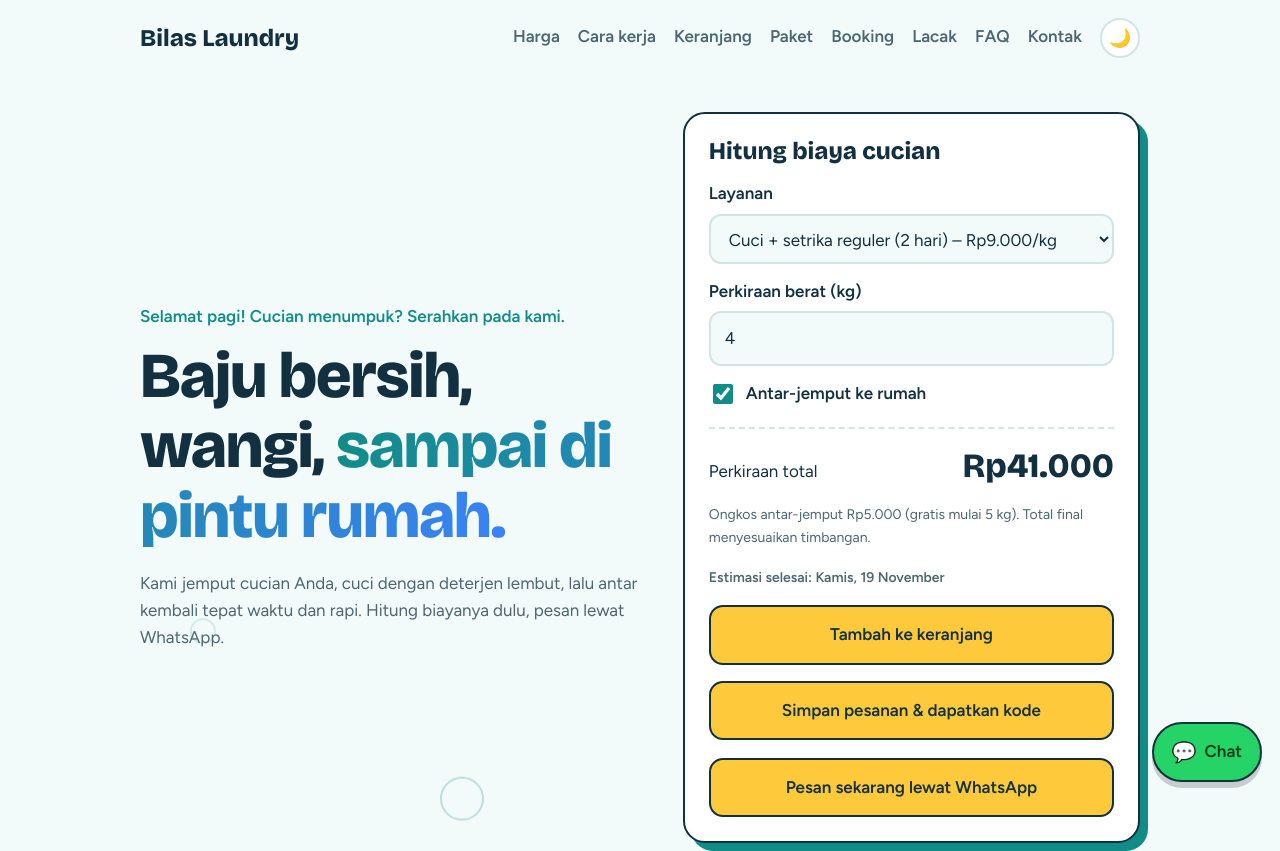
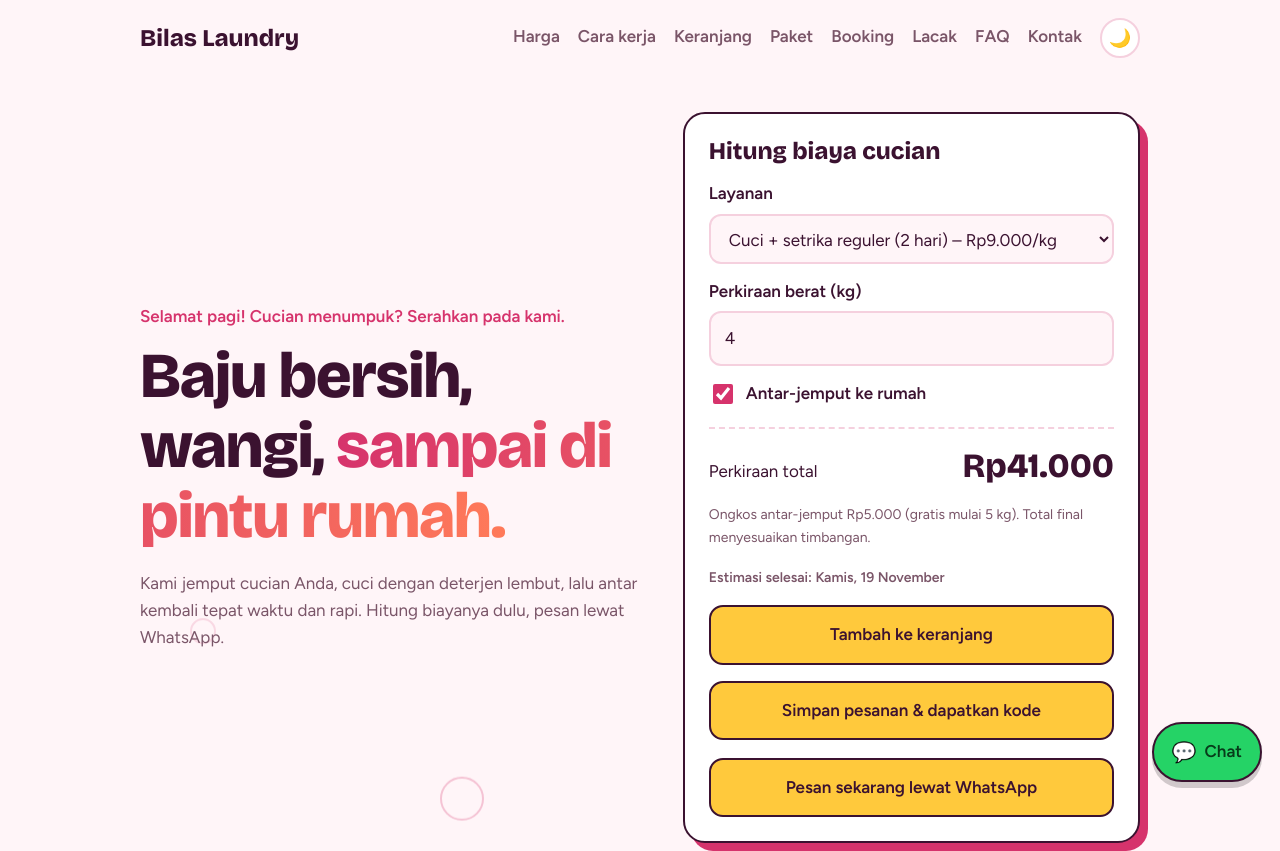
Before and after one commit to MariaPeronika12/laundry, a plain HTML site: page bilas-laundry/index.html in a window 1280 px wide. Shown: the top 851 px of the page. Drawn offline with nearby package versions, Linux system fonts and the light colour scheme.

Commit message:
Ganti tema warna menjadi pink

```diff
--- a/bilas-laundry/style.css
+++ b/bilas-laundry/style.css
@@ -1,15 +1,15 @@
 /* Bilas Laundry – style.css: warna memakai variabel di :root */
 :root{
-  --bg:#F3FBFA;--surface:#FFFFFF;--ink:#12303F;--muted:#4C6672;--line:#CFE6E4;
-  --teal:#128C87;--teal-ink:#FFFFFF;--sun:#FFC93C;--sun-ink:#12303F;--wash:#D9F1F0;
+  --bg:#FFF5F8;--surface:#FFFFFF;--ink:#3B1230;--muted:#7A5568;--line:#F5D0DE;
+  --teal:#D6336C;--teal-ink:#FFFFFF;--sun:#FFC93C;--sun-ink:#3B1230;--wash:#FFE3EC;
   box-sizing:border-box;padding-top:env(safe-area-inset-top,0px);padding-bottom:env(safe-area-inset-bottom,0px);
 }
 @media (prefers-color-scheme:dark){:root:not([data-theme="light"]){
-  --bg:#0D1F28;--surface:#14303C;--ink:#E8F5F4;--muted:#9DBBC2;--line:#25465A;
-  --teal:#3CC4BC;--teal-ink:#0D1F28;--wash:#173B47;}}
+  --bg:#2A1020;--surface:#3A1830;--ink:#FFEAF2;--muted:#D9A7BD;--line:#5A2A47;
+  --teal:#FF7FA8;--teal-ink:#2A1020;--wash:#4A1F3A;}}
 :root[data-theme="dark"]{
-  --bg:#0D1F28;--surface:#14303C;--ink:#E8F5F4;--muted:#9DBBC2;--line:#25465A;
-  --teal:#3CC4BC;--teal-ink:#0D1F28;--wash:#173B47;}
+  --bg:#2A1020;--surface:#3A1830;--ink:#FFEAF2;--muted:#D9A7BD;--line:#5A2A47;
+  --teal:#FF7FA8;--teal-ink:#2A1020;--wash:#4A1F3A;}
 html{scroll-padding-top:env(safe-area-inset-top,0px);scroll-behavior:smooth}
 *{box-sizing:border-box}
 body{margin:0;background:var(--bg);color:var(--ink);font:400 17px/1.6 Figtree,system-ui,sans-serif}
@@ -67,7 +67,7 @@ footer{padding:28px 0 36px;color:var(--muted);font-size:14px;border-top:1px soli
 /* Hari 6: tampilan lebih menarik */
 body{background:radial-gradient(1100px 480px at 90% -10%,var(--wash),transparent 60%),var(--bg)}
 .hero{position:relative}
-.hero h1 span{background:linear-gradient(90deg,var(--teal),#3B82F6);-webkit-background-clip:text;background-clip:text;color:transparent}
+.hero h1 span{background:linear-gradient(90deg,var(--teal),#FF7A59);-webkit-background-clip:text;background-clip:text;color:transparent}
 .bubbles{position:absolute;inset:0;overflow:hidden;pointer-events:none;z-index:-1}
 .bubbles i{position:absolute;bottom:-60px;border-radius:50%;border:2px solid var(--teal);opacity:.35;animation:naik 12s linear infinite}
 .bubbles i:nth-child(1){left:5%;width:26px;height:26px}
@@ -140,19 +140,19 @@ button.btn{font:inherit;font-weight:600;cursor:pointer;width:100%}
 /* Galeri sebelum & sesudah */
 .ba{position:relative;max-width:760px;aspect-ratio:16/9;border-radius:20px;overflow:hidden;border:2px solid var(--ink);touch-action:pan-y}
 .ba-pane{position:absolute;inset:0;display:flex;align-items:flex-end;padding:16px}
-.ba-pane span{padding:6px 14px;border-radius:999px;background:rgba(18,48,63,.85);color:#fff;font-weight:600;font-size:14px}
+.ba-pane span{padding:6px 14px;border-radius:999px;background:rgba(59,18,48,.85);color:#fff;font-weight:600;font-size:14px}
 .ba-sebelum{background:radial-gradient(circle at 22% 38%,#6b4a2b 0 7%,transparent 8%),radial-gradient(circle at 58% 58%,#7a5a35 0 9%,transparent 10%),radial-gradient(circle at 80% 28%,#5a3d22 0 5%,transparent 6%),radial-gradient(circle at 38% 72%,#6b4a2b 0 4%,transparent 5%),linear-gradient(135deg,#b9a98f,#a39279)}
 .ba-sesudah{justify-content:flex-end;background:radial-gradient(circle at 72% 30%,rgba(255,255,255,.8) 0 4%,transparent 5%),radial-gradient(circle at 30% 65%,rgba(255,255,255,.6) 0 3%,transparent 4%),linear-gradient(135deg,#e9f8f7,#b9e6e3);clip-path:inset(0 0 0 50%)}
 .ba input{position:absolute;inset:0;width:100%;height:100%;margin:0;opacity:0;cursor:ew-resize;z-index:3}
 .ba-garis{position:absolute;top:0;bottom:0;left:50%;width:4px;margin-left:-2px;background:#fff;z-index:2;pointer-events:none}
-.ba-garis::after{content:"\2194";position:absolute;top:50%;left:50%;transform:translate(-50%,-50%);width:44px;height:44px;border-radius:50%;background:var(--sun);color:#12303F;display:grid;place-items:center;font-weight:800;border:2px solid #12303F}
+.ba-garis::after{content:"\2194";position:absolute;top:50%;left:50%;transform:translate(-50%,-50%);width:44px;height:44px;border-radius:50%;background:var(--sun);color:#3B1230;display:grid;place-items:center;font-weight:800;border:2px solid #3B1230}
 .ba input:focus-visible ~ .ba-garis{box-shadow:0 0 0 4px var(--sun)}
 
 /* Estimasi selesai dan tombol kembali ke atas */
 .estimasi{font-weight:600;color:var(--teal)}
 .atas{position:fixed;left:18px;bottom:calc(18px + env(safe-area-inset-bottom,0px));z-index:50;width:46px;height:46px;border-radius:50%;border:2px solid var(--ink);background:var(--surface);color:var(--ink);font-size:20px;font-weight:800;cursor:pointer}
 .atas[hidden]{display:none}
-.atas:hover{background:var(--sun);color:#12303F}
+.atas:hover{background:var(--sun);color:#3B1230}
 
 /* Tentang kami */
 .tentang{display:grid;grid-template-columns:1.2fr 1fr;gap:32px;align-items:center}
@@ -192,7 +192,7 @@ button.btn{font:inherit;font-weight:600;cursor:pointer;width:100%}
 .paket{display:grid;grid-template-columns:repeat(3,1fr);gap:16px}
 .pk{position:relative;background:var(--surface);border:2px solid var(--line);border-radius:18px;padding:24px;display:flex;flex-direction:column;gap:6px}
 .pk.pop{border-color:var(--teal);box-shadow:0 10px 0 var(--wash)}
-.pk em{position:absolute;top:-12px;right:16px;background:var(--sun);color:#12303F;font-style:normal;font-weight:600;font-size:13px;padding:3px 12px;border-radius:999px}
+.pk em{position:absolute;top:-12px;right:16px;background:var(--sun);color:#3B1230;font-style:normal;font-weight:600;font-size:13px;padding:3px 12px;border-radius:999px}
 .pk h3{font-size:22px}.pk p{margin:0;color:var(--muted)}
 .pk strong{font:800 30px "Bricolage Grotesque",sans-serif;color:var(--teal);margin-top:8px}
 .pk small{color:var(--muted)}
@@ -219,3 +219,6 @@ button.btn{font:inherit;font-weight:600;cursor:pointer;width:100%}
 
 /* Efek tekan pada tombol */
 .btn:active,.chip:active{transform:scale(.97)}
+
+/* Pertanyaan FAQ berubah warna saat disentuh */
+.faq summary:hover{color:var(--teal)}
```
